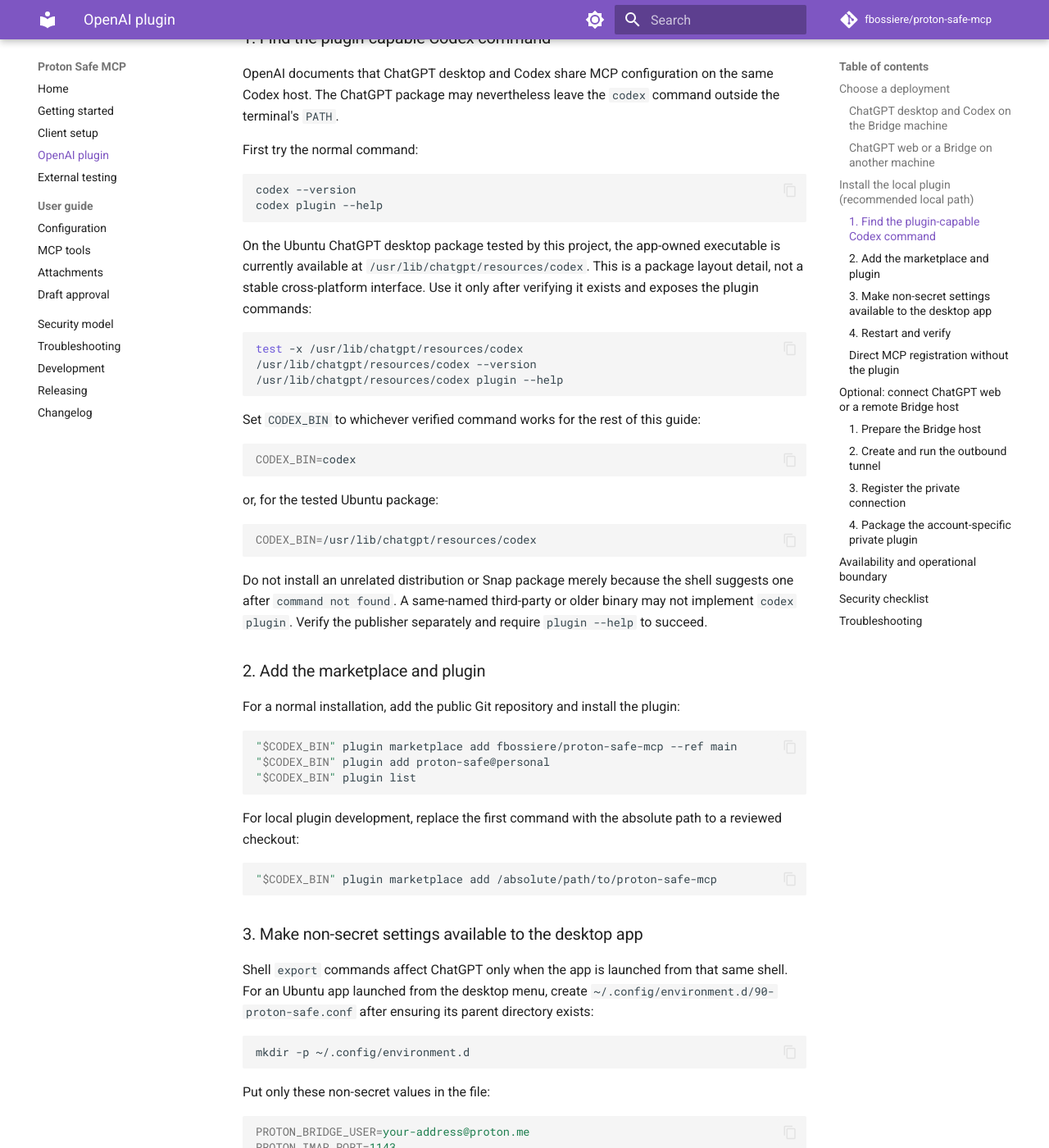
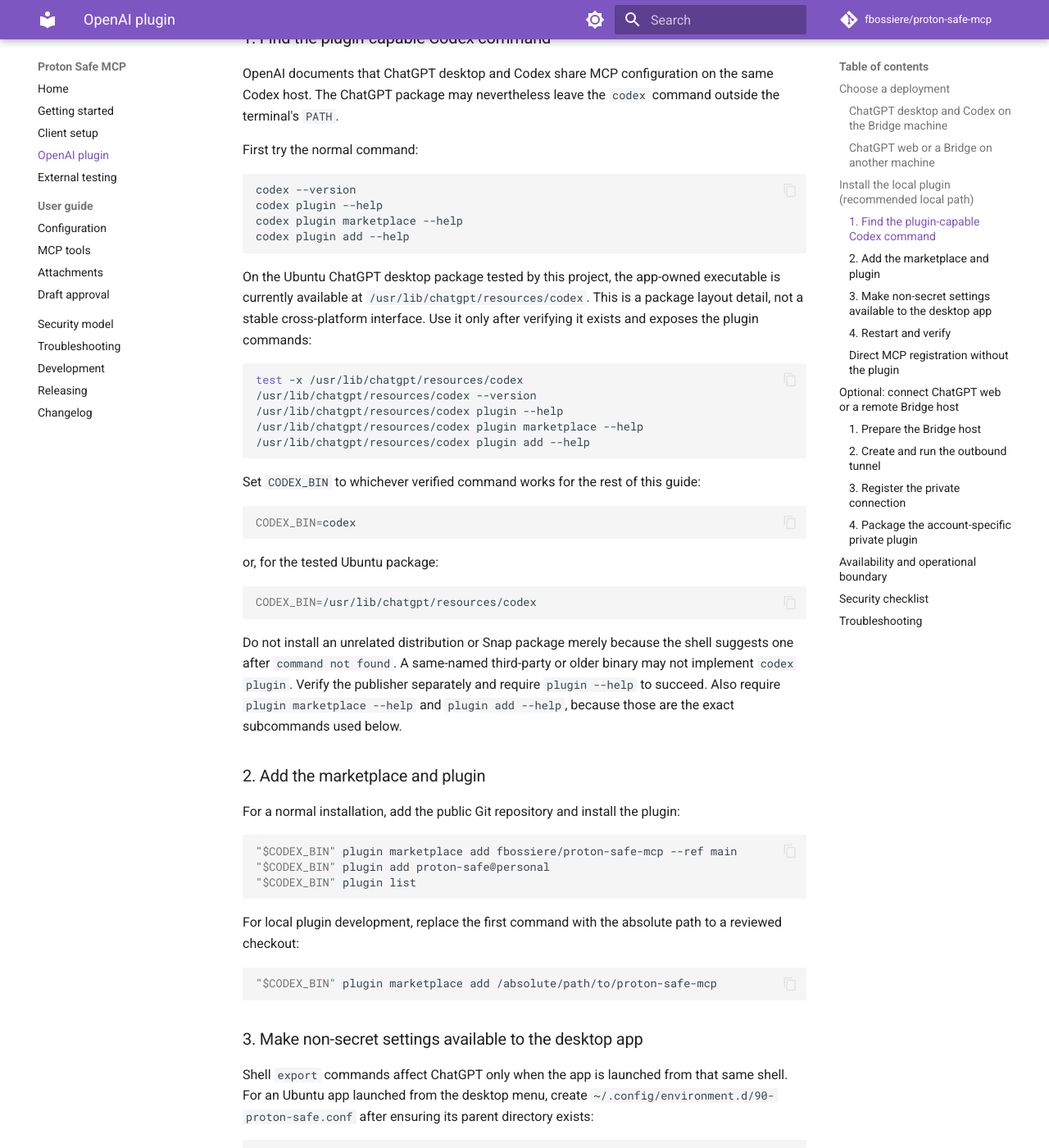
Before and after one commit to fbossiere/proton-safe-mcp, an MkDocs documentation site: the page built from docs/openai-plugin.md, in a window 1280 px wide and 1400 px high, scrolled down 1702 px. Shown: the whole window at 82% size. Built offline with MkDocs 1.6.1 and Material for MkDocs 9.7.7, drawn with Linux system fonts in a browser that asks for light colours; comment, search, counter and statistics services are not loaded.

Commit message:
docs: verify required plugin subcommands (#21)
Verify the exact marketplace and add subcommands in the Ubuntu ChatGPT plugin installation and troubleshooting guides.

````diff
--- a/docs/openai-plugin.md
+++ b/docs/openai-plugin.md
@@ -81,6 +81,8 @@
 ```bash
 codex --version
 codex plugin --help
+codex plugin marketplace --help
+codex plugin add --help
 ```
 
 On the Ubuntu ChatGPT desktop package tested by this project, the app-owned executable is currently
@@ -91,6 +93,8 @@
 test -x /usr/lib/chatgpt/resources/codex
 /usr/lib/chatgpt/resources/codex --version
 /usr/lib/chatgpt/resources/codex plugin --help
+/usr/lib/chatgpt/resources/codex plugin marketplace --help
+/usr/lib/chatgpt/resources/codex plugin add --help
 ```
 
 Set `CODEX_BIN` to whichever verified command works for the rest of this guide:
@@ -108,6 +112,8 @@
 Do not install an unrelated distribution or Snap package merely because the shell suggests one
 after `command not found`. A same-named third-party or older binary may not implement
 `codex plugin`. Verify the publisher separately and require `plugin --help` to succeed.
+Also require `plugin marketplace --help` and `plugin add --help`, because those are the exact
+subcommands used below.
 
 ### 2. Add the marketplace and plugin
 
````
Also changed, not shown: docs/troubleshooting.md (+4 -0 lines), 1 other file.
